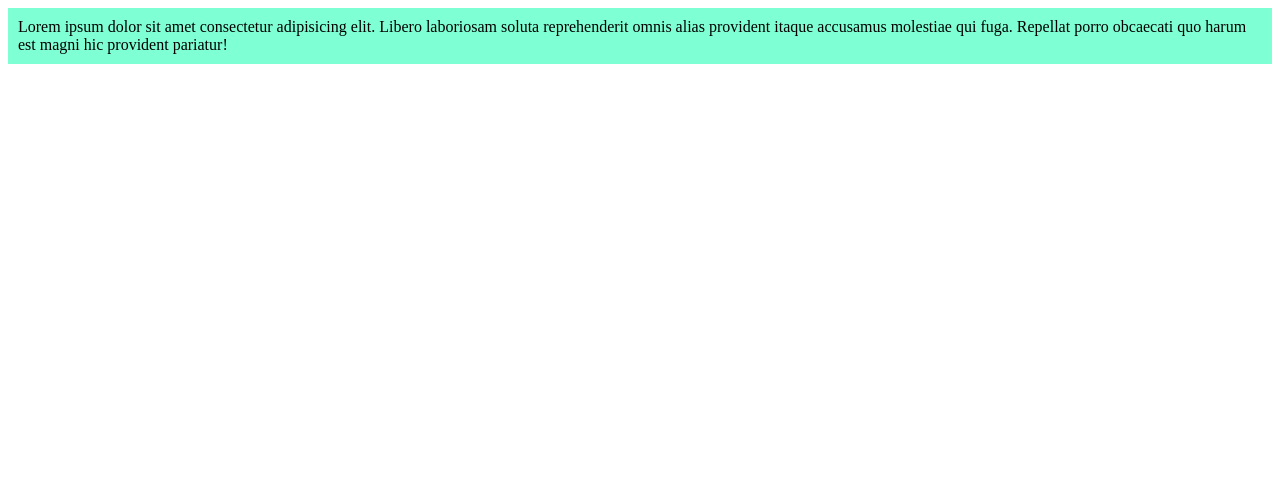
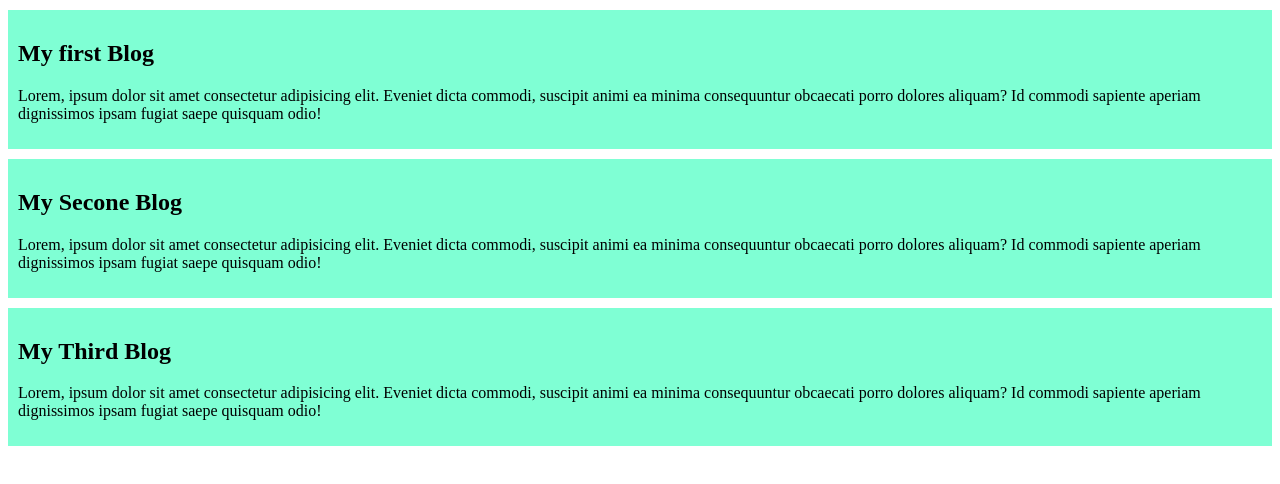
Before and after one commit to TUTULROY/my-simple-website, a plain HTML site: page index.html in a window 1280 px wide. Drawn offline with Linux system fonts and the light colour scheme.

Commit message:
added the first blog

```diff
--- a/blog.css
+++ b/blog.css
@@ -1,4 +1,5 @@
 div{
     background-color: aquamarine;
     padding: 10px;
+    margin-top: 10px;
 }
--- a/index.html
+++ b/index.html
@@ -7,6 +7,18 @@
     <link rel="stylesheet" href="blog.css">
 </head>
 <body>
-   <div>Lorem ipsum dolor sit amet consectetur adipisicing elit. Libero laboriosam soluta reprehenderit omnis alias provident itaque accusamus molestiae qui fuga. Repellat porro obcaecati quo harum est magni hic provident pariatur!</div>
+   <div>
+    <h2>My first Blog</h2>
+    <p>Lorem, ipsum dolor sit amet consectetur adipisicing elit. Eveniet dicta commodi, suscipit animi ea minima consequuntur obcaecati porro dolores aliquam? Id commodi sapiente aperiam dignissimos ipsam fugiat saepe quisquam odio!</p>
+</div>
+   <div>
+    <h2>My Secone Blog</h2>
+    <p>Lorem, ipsum dolor sit amet consectetur adipisicing elit. Eveniet dicta commodi, suscipit animi ea minima consequuntur obcaecati porro dolores aliquam? Id commodi sapiente aperiam dignissimos ipsam fugiat saepe quisquam odio!</p>
+</div>
+   <div>
+    <h2>My Third Blog</h2>
+    <p>Lorem, ipsum dolor sit amet consectetur adipisicing elit. Eveniet dicta commodi, suscipit animi ea minima consequuntur obcaecati porro dolores aliquam? Id commodi sapiente aperiam dignissimos ipsam fugiat saepe quisquam odio!</p>
+</div>
+
 </body>
 </html>
```
